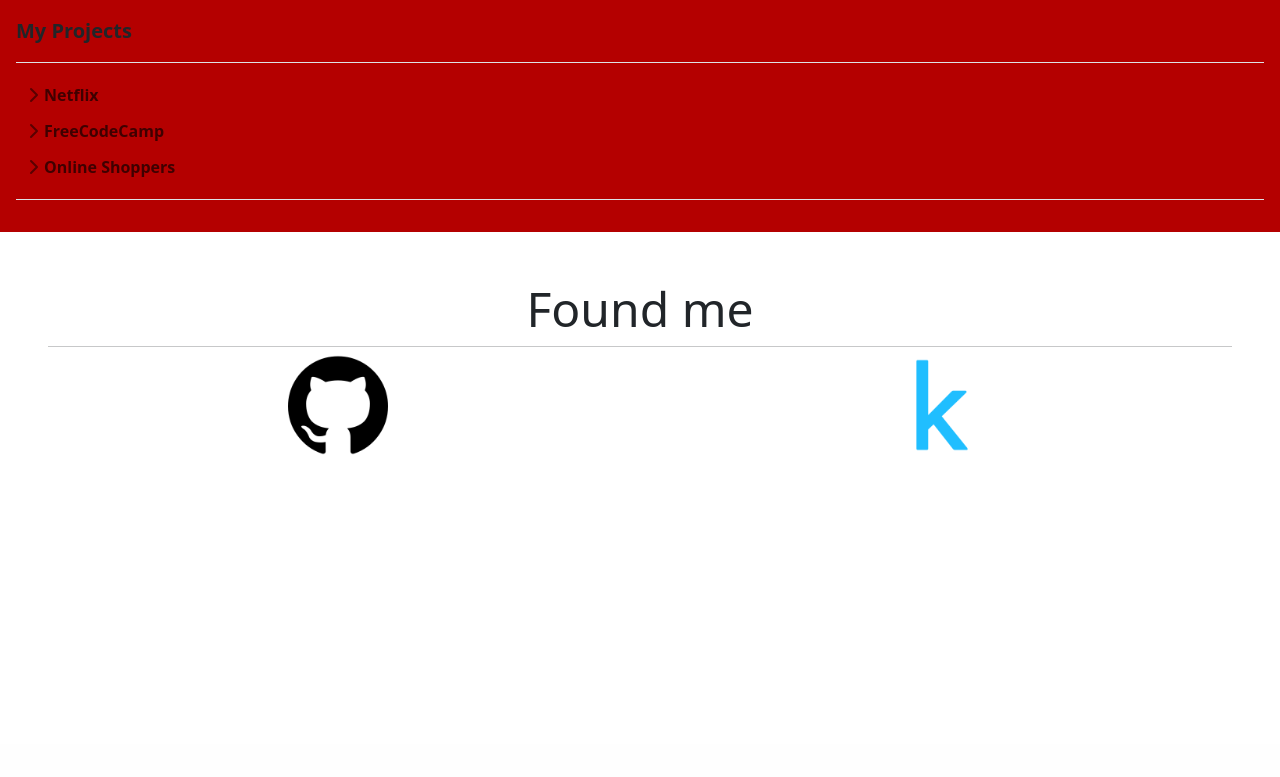
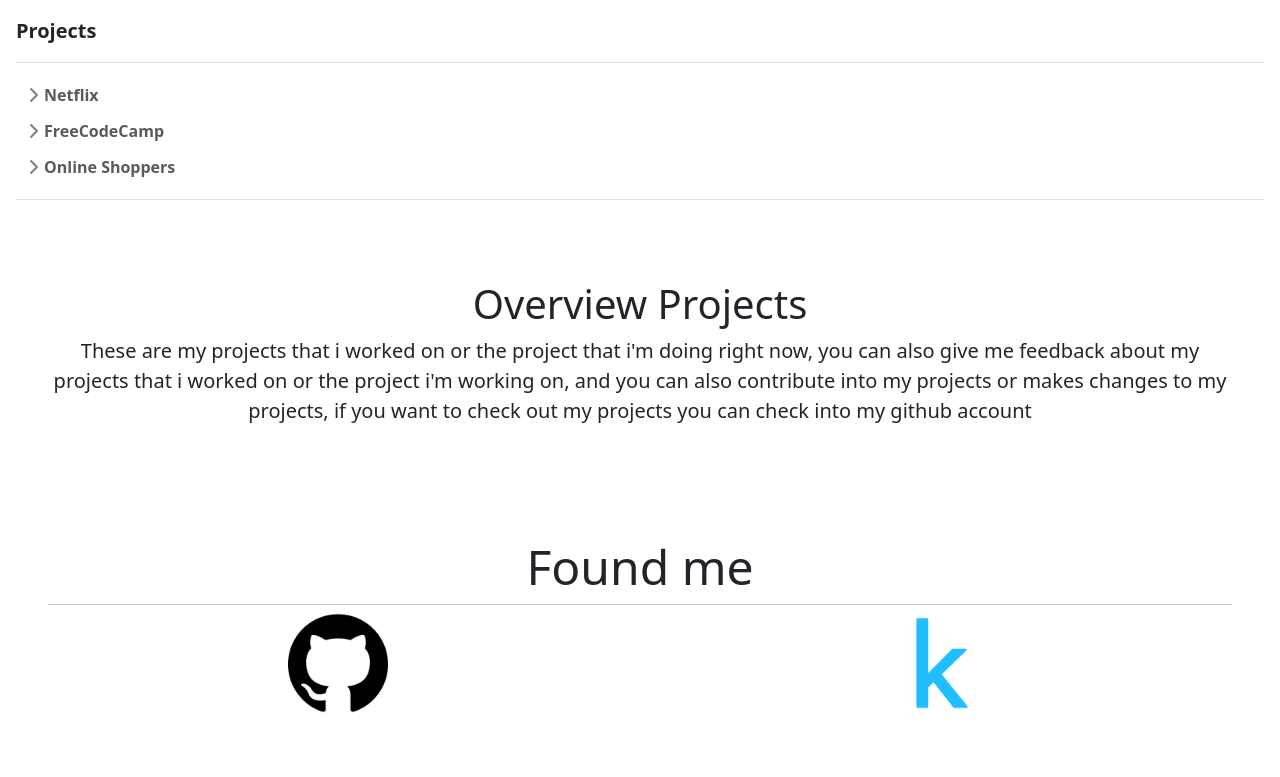
Before and after one commit to SynitCool/synit-web, a Flask app: page /project in a window 1280 px wide. Shown: the part 56-833 px from the top of the page. Before the commit the page ends 511 px from the top, so only its background shows below. Run offline with Flask 2, Linux system fonts and the light colour scheme; some libraries are stand-ins or nearby versions.

Commit message:
change file structure and edit project pages

```diff
--- a/app.py
+++ b/app.py
@@ -11,23 +11,37 @@ def base():
 
 @app.route('/project')
 def project():
-    return render_template("project.html")
+    return render_template("project_pages/overview_project.html")
 
 @app.route('/home')
 def home():
-    return render_template("home.html")
+    return render_template("home_pages/home.html")
 
 @app.route('/about')
 def about():
-    return render_template("about.html")
+    return render_template("about_pages/about.html")
 
 @app.route('/api/machine-learning')
 def ml_page():
-    return render_template("mlPage.html")
+    return render_template("api_pages/mlPage.html")
 
 @app.route('/api/deep-learning')
 def dl_page():
-    return render_template("dlPage.html")
+    return render_template("api_pages/dlPage.html")
+
+# Route about related to netflix pages
+
+@app.route('/project/netflix/overview')
+def netflix_overview():
+    return render_template("project_pages/netflix/overview.html")
+
+@app.route('/project/netflix/content')
+def netflix_content():
+    return render_template("project_pages/netflix/content.html")
+
+@app.route('/project/netflix/credit')
+def netflix_credit():
+    return render_template("project_pages/netflix/credit.html")
 
 if __name__ == '__main__':
     app.run(debug=True)
--- a/templates/home.html
+++ b/templates/home_pages/home.html
@@ -23,9 +23,6 @@
                 that can be solve fast than using deep learning, in this API there's no model deep neural
                 network just basic machine learning model.
             </p>
-            <p class="lead">
-                <a href="/api/machine-learning" class="btn btn-lg btn-secondary fw-bold">Learn more</a>
-            </p>
         </div>
         <div class="col-sm">
             <p class="display-5 text-center" style="color: aliceblue;">Deep Learning</p>
@@ -34,9 +31,6 @@
                 Deep Learning API is about the API that using deep learning to solve complex task or problem
                 or to solve complex problem like complex images that can't be solve by basic machine learning
                 model.
-            </p>
-            <p class="lead">
-                <a href="/api/deep-learning" class="btn btn-lg btn-secondary fw-bold">Learn more</a>
             </p>
         </div>
     </div>
--- a/templates/project.html
+++ b/templates/project_base.html
@@ -1,9 +1,9 @@
 {% extends "base.html" %}
 {% block title %}Synit Web{% endblock %}
 {% block content %}
-<div class="flex-shrink-0 p-3" style="background-color: rgb(180, 0, 0);">
+<div class="flex-shrink-0 p-3">
     <p class="d-flex align-items-center pb-3 mb-3 link-dark text-decoration-none border-bottom">
-      <span class="fs-5 fw-semibold">My Projects</span>
+      <span class="fs-5 fw-semibold">Projects</span>
     </p>
     <ul class="list-unstyled ps-0">
       <li class="mb-1">
@@ -12,9 +12,9 @@
         </button>
         <div class="collapse" id="home-collapse">
           <ul class="btn-toggle-nav list-unstyled fw-normal pb-1 small">
-            <li><a href="#" class="link-dark rounded">Overview</a></li>
-            <li><a href="#" class="link-dark rounded">Updates</a></li>
-            <li><a href="#" class="link-dark rounded">Reports</a></li>
+            <li><a href="/project/netflix/overview" class="link-dark rounded">Overview</a></li>
+            <li><a href="/project/netflix/content" class="link-dark rounded">Content</a></li>
+            <li><a href="/project/netflix/credit" class="link-dark rounded">Credit</a></li>
           </ul>
         </div>
       </li>
@@ -46,5 +46,7 @@
       </li>
       <li class="border-top my-3"></li>
     </ul>
-  </div>
+</div>
+{% block project_content %}
 {% endblock %}
+{% endblock %}
--- /dev/null
+++ b/templates/project_pages/netflix/content.html
@@ -0,0 +1,4 @@
+{% extends "project_base.html" %}
+{% block project_content %}
+
+{% endblock %}
--- /dev/null
+++ b/templates/project_pages/netflix/credit.html
@@ -0,0 +1,4 @@
+{% extends "project_base.html" %}
+{% block project_content %}
+
+{% endblock %}
--- /dev/null
+++ b/templates/project_pages/netflix/overview.html
@@ -0,0 +1,4 @@
+{% extends "project_base.html" %}
+{% block project_content %}
+
+{% endblock %}
--- /dev/null
+++ b/templates/project_pages/overview_project.html
@@ -0,0 +1,14 @@
+{% extends "project_base.html" %}
+{% block project_content %}
+<div class="p-5">
+    <div>
+        <h1 class="text-center" >Overview Projects</h1>
+        <p class="lead text-center">
+            These are my projects that i worked on or the project that i'm doing right now, you can also
+            give me feedback about my projects that i worked on or the project i'm working on, and you can
+            also contribute into my projects or makes changes to my projects, if you want to check out my
+            projects you can check into my github account
+        </p>
+    </div>
+</div>
+{% endblock %}
```
Also changed, not shown: templates/about_pages/about.html (renamed from templates/about.html), templates/api_pages/dlPage.html (renamed from templates/dlPage.html), templates/api_pages/mlPage.html (renamed from templates/mlPage.html).
